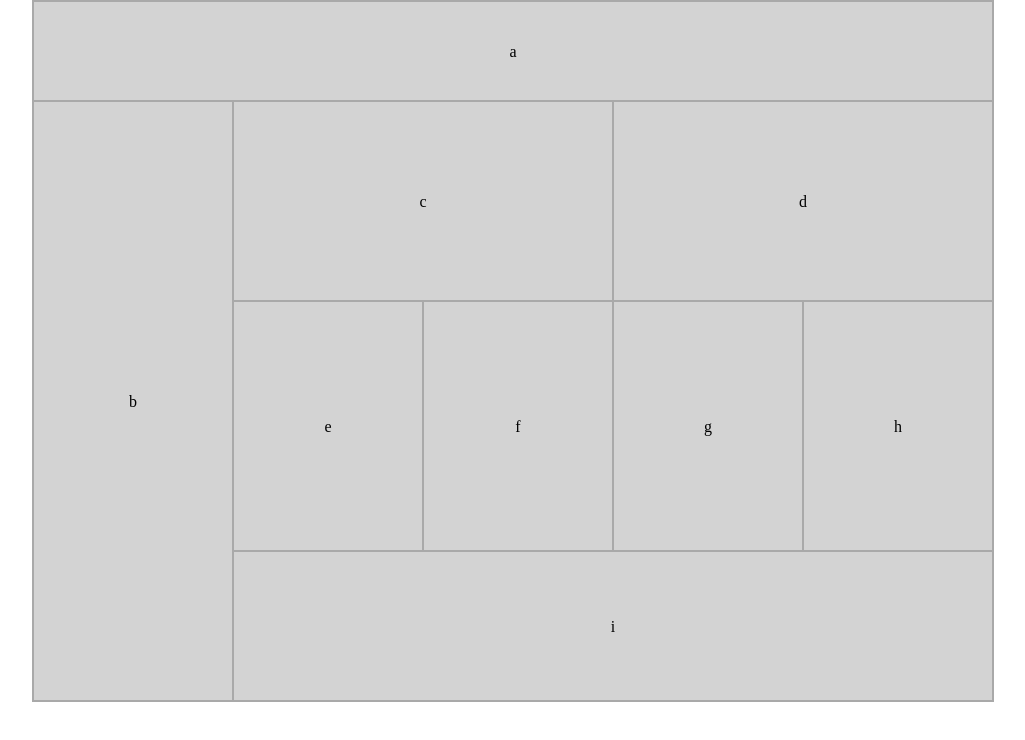
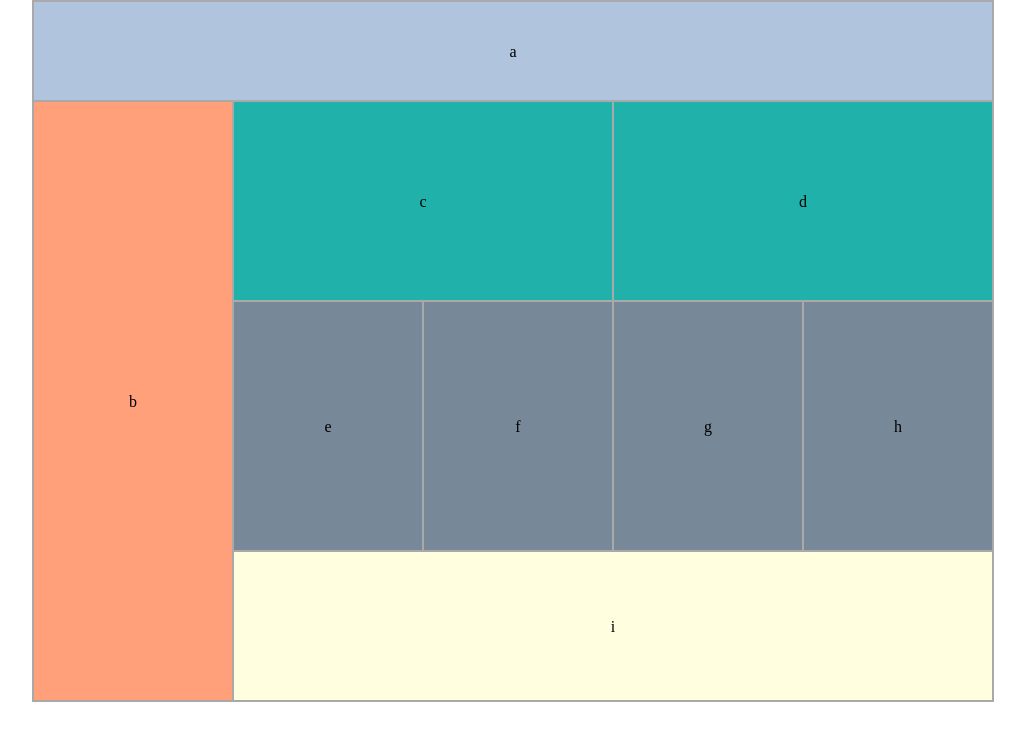
Before and after one commit to ticochuck/lab-01, a plain HTML site: page index.html in a window 1280 px wide. Shown: the whole page, without its empty margins (127-1152 px from the left). Drawn offline with Linux system fonts and the light colour scheme.

Commit message:
SMACSS completed

```diff
--- a/css/base.css
+++ b/css/base.css
@@ -1,4 +1,24 @@
+* {
+  box-sizing: border-box;
+}
+
 body {
   text-align: center;
   display: inline-block;
 }
+
+html {
+  margin: auto;
+  width: 482px;
+  border: solid darkgrey 1px;
+}
+
+@media (min-width:768px) {
+
+  html {
+    margin: auto;
+    width: 962px;
+    border: solid darkgrey 1px;
+  }
+
+}
--- a/css/layouts.css
+++ b/css/layouts.css
@@ -1,24 +1,13 @@
-* {
-  box-sizing: border-box;
-}
-
-
 header {
   height: 80px;
   line-height: 80px;
   width: 480px;
-  border: darkgrey 1px solid;
-  background-color: lightgray;
 }
-
-
 
 aside, div {
   height: 125px;
   line-height: 125px;
   width: 480px;
-  border: darkgrey 1px solid;
-  background-color: lightgray;
 }
 
 #section2 div {
@@ -26,8 +15,6 @@ aside, div {
   height: 250px;
   line-height: 250px;
   width: 240px;
-  border: darkgrey 1px solid;
-  background-color: lightgray;
 }
 
 #section3 div {
@@ -35,30 +22,17 @@ aside, div {
   height: 250px;
   line-height: 250px;
   width: 240px;
-  border: darkgrey 1px solid;
-  background-color: lightgray;
 }
 
 footer {
   height: 80px;
   line-height: 80px;
   width: 480px;
-  border: darkgrey 1px solid;
-  background-color: lightgray;
 }
-html {
-  margin: auto;
-  width: 482px;
-  border: solid darkgrey 1px;
-}
+
 
 @media (min-width:768px) {
 
-  html {
-    margin: auto;
-    width: 962px;
-    border: solid darkgrey 1px;
-  }
   header {
     width: 960px;
     height: 100px;
@@ -79,7 +53,6 @@ html {
     height: 200px;
     line-height: 200px;
     width: 380px;
-
   }
 
   #section2 div, #section3 div {
--- a/css/modules.css
+++ b/css/modules.css
@@ -0,0 +1 @@
+/* Modules are the reusable, modular parts of our design. They are the callouts, the sidebar sections, the product lists and so on. */
--- a/css/state.css
+++ b/css/state.css
@@ -0,0 +1 @@
+/* State rules are ways to describe how our modules or layouts will look when in a particular state. Is it hidden or expanded? Is it active or inactive? They are about describing how a module or layout looks on screens that are smaller or bigger. They are also about describing how a module might look in different views like the home page or the inside page */
--- a/css/style.css
+++ b/css/style.css
@@ -1,3 +1,4 @@
 @import "reset.css";
 @import "base.css";
 @import "layouts.css";
+@import "theme.css";
--- a/css/theme.css
+++ b/css/theme.css
@@ -0,0 +1,48 @@
+header {
+  border: darkgrey 1px solid;
+  background-color: lightseagreen;
+}
+
+aside, div {
+  border: darkgrey 1px solid;
+  background-color: lightgoldenrodyellow;
+}
+
+#section2 div {
+  border: darkgrey 1px solid;
+  background-color: lightpink;
+}
+
+#section3 div {
+  border: darkgrey 1px solid;
+  background-color: lightskyblue;
+}
+
+footer {
+  border: darkgrey 1px solid;
+  background-color: lightsteelblue;
+}
+
+
+@media (min-width:768px) {
+
+  header {
+    background-color: lightsteelblue;
+  }
+
+  aside {
+    background-color: lightsalmon;
+  }
+
+  #section1 div {
+    background-color: lightseagreen;
+  }
+
+  #section2 div, #section3 div {
+    background-color: lightslategray;
+  }
+
+  footer {
+    background-color: lightyellow;
+  }
+}
```
Also changed, not shown: 1 other file.
